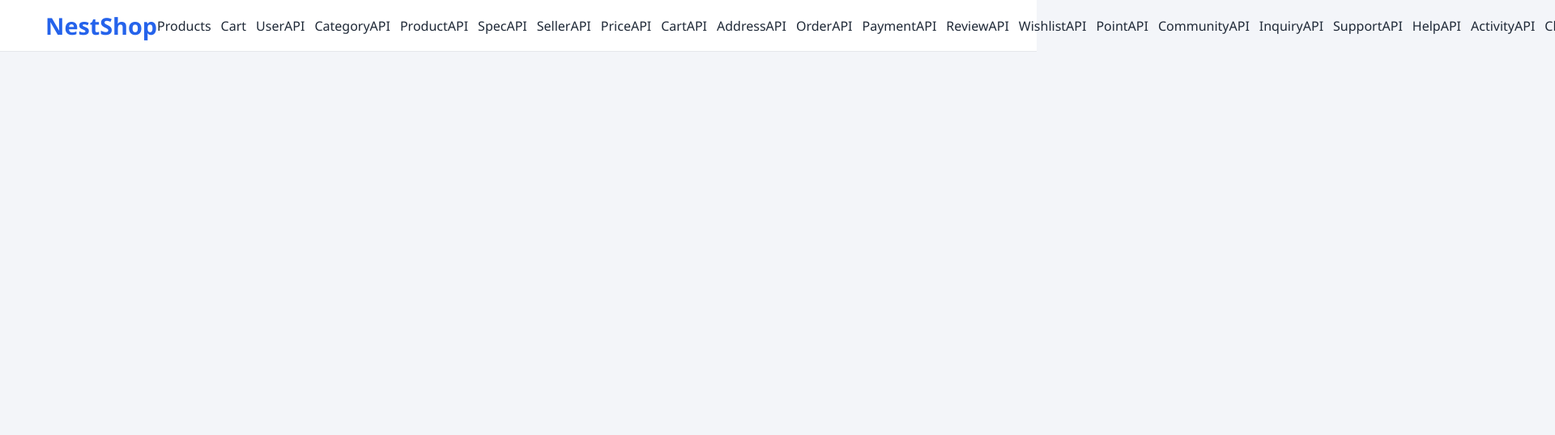
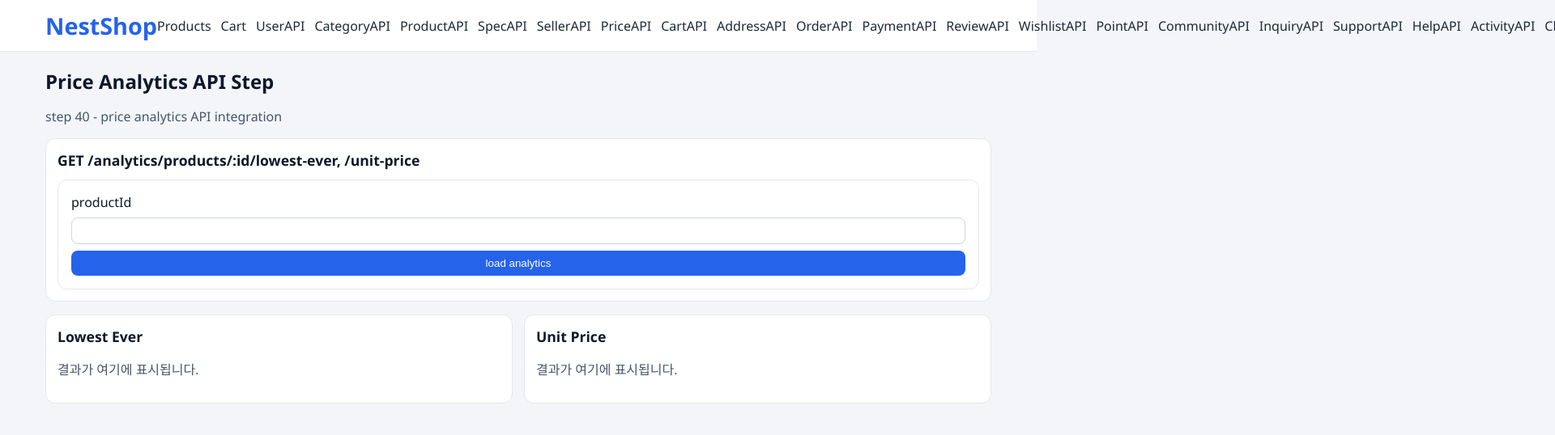
Before and after one commit to hawon6691/Project_Bible, a React (Vite) app in the folder FrontEnd/: page /price-analytics-api in a window 1280 px wide. Shown: the top 538 px of the page at 81% size, 1920 px wide, since content can reach past the window. Built offline with nearby package versions, Linux system fonts and the light colour scheme; no server answers.

Commit message:
feat: (#293) fraud 보강 + price-analytics API 연동 및 테스트 페이지 추가

```diff
--- a/FrontEnd/src/App.tsx
+++ b/FrontEnd/src/App.tsx
@@ -42,6 +42,7 @@ import ShortformApiPage from '@/pages/ShortformApiPage';
 import MediaApiPage from '@/pages/MediaApiPage';
 import NewsApiPage from '@/pages/NewsApiPage';
 import MatchingApiPage from '@/pages/MatchingApiPage';
+import PriceAnalyticsApiPage from '@/pages/PriceAnalyticsApiPage';
 import { clearAuth, getAccessToken } from '@/lib/auth';
 import { logout } from '@/lib/endpoints';
 
@@ -90,6 +91,7 @@ function Header() {
           <Link to="/media-api">MediaAPI</Link>
           <Link to="/news-api">NewsAPI</Link>
           <Link to="/matching-api">MatchingAPI</Link>
+          <Link to="/price-analytics-api">PriceAnalyticsAPI</Link>
           {isLoggedIn ? <Link to="/mypage">My</Link> : <Link to="/signup">Signup</Link>}
           {isLoggedIn ? (
             <button
@@ -161,6 +163,7 @@ export default function App() {
           <Route path="/media-api" element={<MediaApiPage />} />
           <Route path="/news-api" element={<NewsApiPage />} />
           <Route path="/matching-api" element={<MatchingApiPage />} />
+          <Route path="/price-analytics-api" element={<PriceAnalyticsApiPage />} />
         </Routes>
       </main>
     </div>
--- a/FrontEnd/src/lib/endpoints.ts
+++ b/FrontEnd/src/lib/endpoints.ts
@@ -58,6 +58,8 @@ import type {
   NewsSummaryItem,
   NewsDetailItem,
   ProductMappingItem,
+  LowestEverAnalyticsResult,
+  UnitPriceAnalyticsResult,
   UserBadgeItem,
   ExchangeRateItem,
   ConvertedAmountResult,
@@ -1022,6 +1024,14 @@ export async function fetchMappingStats() {
   });
 }
 
+export async function fetchLowestEverAnalytics(productId: number) {
+  return request<LowestEverAnalyticsResult>(`/analytics/products/${productId}/lowest-ever`);
+}
+
+export async function fetchUnitPriceAnalytics(productId: number) {
+  return request<UnitPriceAnalyticsResult>(`/analytics/products/${productId}/unit-price`);
+}
+
 export async function signup(payload: SignupPayload) {
   return request<{ id: number; email: string; name: string; message: string }>('/auth/signup', {
     method: 'POST',
--- a/FrontEnd/src/pages/FraudApiPage.tsx
+++ b/FrontEnd/src/pages/FraudApiPage.tsx
@@ -22,6 +22,9 @@ export default function FraudApiPage() {
   const [anomalies, setAnomalies] = useState<unknown>(null);
   const [scanResult, setScanResult] = useState<unknown>(null);
   const [flags, setFlags] = useState<FraudAlertItem[]>([]);
+  const [lowerBoundRatio, setLowerBoundRatio] = useState('0.5');
+  const [upperBoundRatio, setUpperBoundRatio] = useState('1.8');
+  const [scanLimit, setScanLimit] = useState('100');
 
   const [page, setPage] = useState('1');
   const [limit, setLimit] = useState('20');
@@ -45,7 +48,7 @@ export default function FraudApiPage() {
   return (
     <section>
       <h1>Fraud API Step</h1>
-      <p className="sub">next step - fraud API integration</p>
+      <p className="sub">step 39 - fraud detection API integration</p>
       {message ? <p className="sub">{message}</p> : null}
       {error ? <p className="error">{error}</p> : null}
 
@@ -99,7 +102,11 @@ export default function FraudApiPage() {
               type="button"
               onClick={() =>
                 run(async () => {
-                  const res = await detectFraudAnomalies(parsedProductId);
+                  const res = await detectFraudAnomalies(parsedProductId, {
+                    lowerBoundRatio: Number(lowerBoundRatio),
+                    upperBoundRatio: Number(upperBoundRatio),
+                    limit: Number(scanLimit),
+                  });
                   setAnomalies(res.data);
                   setMessage('GET /fraud/products/:productId/anomalies success');
                 })
@@ -107,6 +114,27 @@ export default function FraudApiPage() {
             >
               detect anomalies
             </button>
+          </div>
+
+          <div className="form-box mt-12">
+            <label htmlFor="fraud-lower-bound">lowerBoundRatio</label>
+            <input
+              id="fraud-lower-bound"
+              value={lowerBoundRatio}
+              onChange={(e) => setLowerBoundRatio(e.target.value)}
+            />
+            <label htmlFor="fraud-upper-bound">upperBoundRatio</label>
+            <input
+              id="fraud-upper-bound"
+              value={upperBoundRatio}
+              onChange={(e) => setUpperBoundRatio(e.target.value)}
+            />
+            <label htmlFor="fraud-scan-limit">scan limit</label>
+            <input
+              id="fraud-scan-limit"
+              value={scanLimit}
+              onChange={(e) => setScanLimit(e.target.value)}
+            />
           </div>
 
           {realPrice ? <pre className="code-view mt-12">{JSON.stringify(realPrice, null, 2)}</pre> : null}
@@ -154,7 +182,11 @@ export default function FraudApiPage() {
               type="button"
               onClick={() =>
                 run(async () => {
-                  const res = await scanFraudAnomaliesAdmin(parsedProductId);
+                  const res = await scanFraudAnomaliesAdmin(parsedProductId, {
+                    lowerBoundRatio: Number(lowerBoundRatio),
+                    upperBoundRatio: Number(upperBoundRatio),
+                    limit: Number(scanLimit),
+                  });
                   setScanResult(res.data);
                   setMessage('POST /fraud/admin/products/:productId/scan success');
                 })
--- /dev/null
+++ b/FrontEnd/src/pages/PriceAnalyticsApiPage.tsx
@@ -0,0 +1,80 @@
+import { FormEvent, useState } from 'react';
+import {
+  fetchLowestEverAnalytics,
+  fetchUnitPriceAnalytics,
+} from '@/lib/endpoints';
+
+export default function PriceAnalyticsApiPage() {
+  const [productId, setProductId] = useState('');
+  const [lowestEver, setLowestEver] = useState<unknown>(null);
+  const [unitPrice, setUnitPrice] = useState<unknown>(null);
+  const [message, setMessage] = useState('');
+  const [error, setError] = useState('');
+
+  const run = async (fn: () => Promise<void>) => {
+    setMessage('');
+    setError('');
+    try {
+      await fn();
+    } catch (err) {
+      setError(err instanceof Error ? err.message : 'request failed');
+    }
+  };
+
+  return (
+    <section>
+      <h1>Price Analytics API Step</h1>
+      <p className="sub">step 40 - price analytics API integration</p>
+      {message ? <p className="sub">{message}</p> : null}
+      {error ? <p className="error">{error}</p> : null}
+
+      <div className="panel">
+        <h2>GET /analytics/products/:id/lowest-ever, /unit-price</h2>
+        <form
+          className="form-box"
+          onSubmit={(e: FormEvent) => {
+            e.preventDefault();
+            run(async () => {
+              const id = Number(productId);
+              const [lowestRes, unitRes] = await Promise.all([
+                fetchLowestEverAnalytics(id),
+                fetchUnitPriceAnalytics(id),
+              ]);
+              setLowestEver(lowestRes.data);
+              setUnitPrice(unitRes.data);
+              setMessage('price analytics APIs success');
+            });
+          }}
+        >
+          <label htmlFor="analytics-product-id">productId</label>
+          <input
+            id="analytics-product-id"
+            value={productId}
+            onChange={(e) => setProductId(e.target.value)}
+            required
+          />
+          <button type="submit">load analytics</button>
+        </form>
+      </div>
+
+      <div className="panel-grid mt-12">
+        <div className="panel">
+          <h2>Lowest Ever</h2>
+          {lowestEver ? (
+            <pre className="code-view">{JSON.stringify(lowestEver, null, 2)}</pre>
+          ) : (
+            <p className="sub">결과가 여기에 표시됩니다.</p>
+          )}
+        </div>
+        <div className="panel">
+          <h2>Unit Price</h2>
+          {unitPrice ? (
+            <pre className="code-view">{JSON.stringify(unitPrice, null, 2)}</pre>
+          ) : (
+            <p className="sub">결과가 여기에 표시됩니다.</p>
+          )}
+        </div>
+      </div>
+    </section>
+  );
+}
```
Also changed, not shown: FrontEnd/src/lib/types.ts (+13 -0 lines), 1 other file (tests, documents, lock files or other folders).
